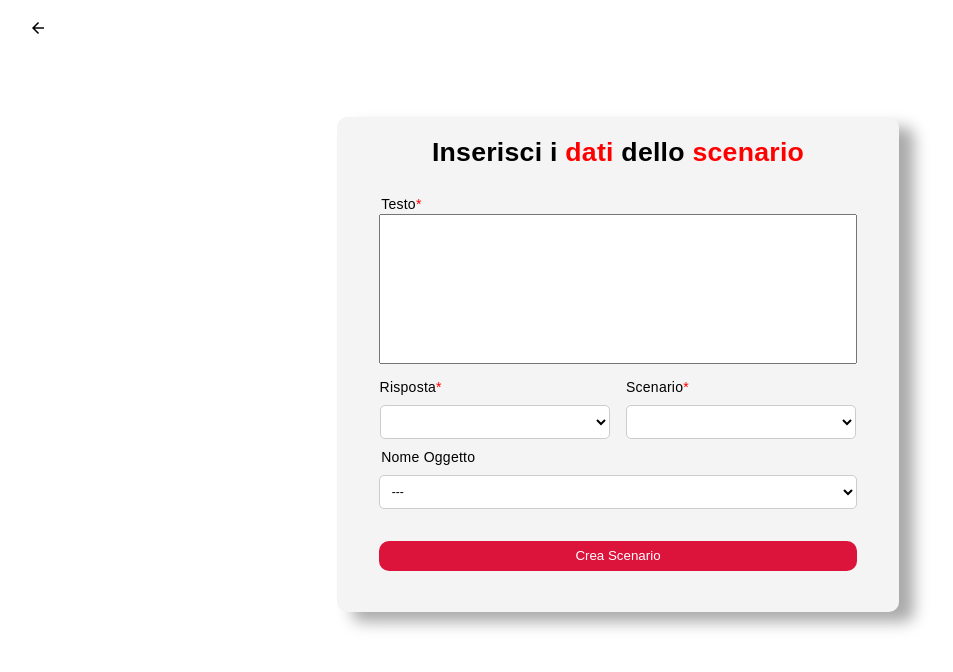
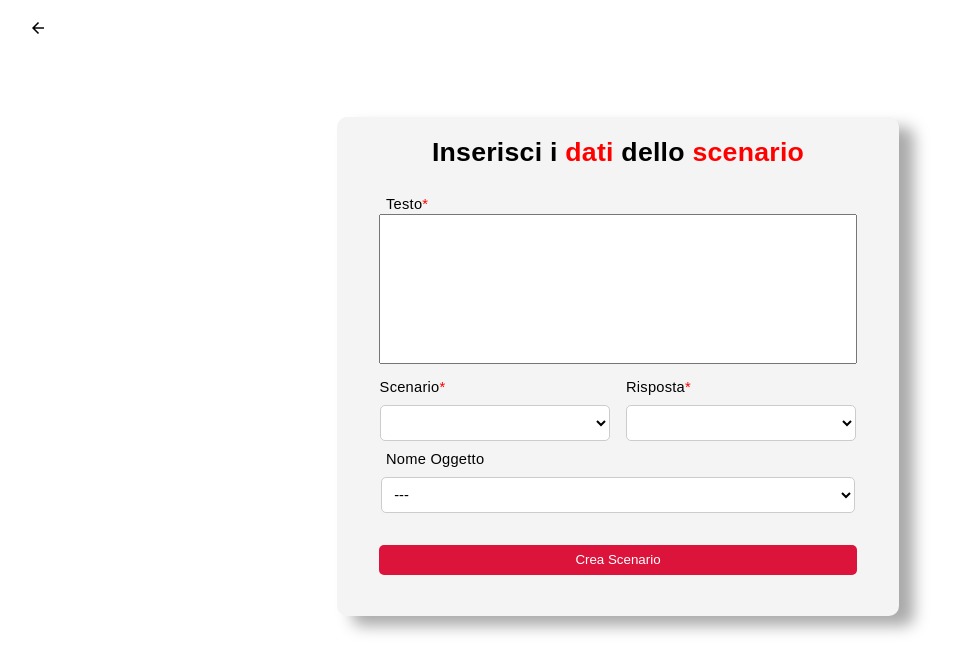
Before and after one commit to tabish29/storJ_SWE, an Angular app in the folder frontend/: page /formScenario in a window 1280 px wide. Shown: the top 672 px of the page, without its empty margins (22-975 px from the left). Built offline with nearby package versions, Linux system fonts and the light colour scheme; sample sign-in values are in the browser's storage.

Commit message:
corretta visualizzazione font e scenario finale

```diff
--- a/frontend/src/app/components/create-story/create-story.component.css
+++ b/frontend/src/app/components/create-story/create-story.component.css
@@ -63,7 +63,6 @@ span {
 }
 
 button {
-    font-size: 9pt;
     color: white;
     width: 95%;
     padding: 7.5px 7.5px;
@@ -79,6 +78,14 @@ button:hover {
 
 #div-text {
     text-align: left;
+    margin-left: 0.5rem;
+    padding-left: 0.5rem;
+    border-left: 2px solid rgb(204, 204, 204, 0.7);
+}
+
+#div-text-hidden {
+    text-align: left;
+    visibility: hidden;
     margin-left: 0.5rem;
     padding-left: 0.5rem;
     border-left: 2px solid rgb(204, 204, 204, 0.7);
--- a/frontend/src/app/components/form-multiple-choice/form-multiple-choice.component.css
+++ b/frontend/src/app/components/form-multiple-choice/form-multiple-choice.component.css
@@ -44,6 +44,7 @@ span {
 }
 
 label {
+    font-size: 11pt;
     margin-top: 0.5rem;
 }
 
@@ -53,14 +54,14 @@ label:hover {
 }
 
 textarea {
-    font-size: 9pt;
+    font-size: 11pt;
     width: 98%;
     height: 112.5px;
     resize: none;
 }
 
 select {
-    font-size: 9pt;
+    font-size: 11pt;
     padding: 8px;
     width: 100%;
     background-color: white;
@@ -69,7 +70,7 @@ select {
 }
 
 input {
-    font-size: 9pt;
+    font-size: 11pt;
     padding: 8px;
     width: 96%;
     background-color: white;
@@ -90,7 +91,7 @@ button {
     padding: 8px;
     background-color: crimson;
     border: none !important;
-    border-radius: 10px;
+    border-radius: 5px;
 }
 
 button:hover {
--- a/frontend/src/app/components/form-scenario/form-scenario.component.css
+++ b/frontend/src/app/components/form-scenario/form-scenario.component.css
@@ -12,6 +12,7 @@
 .div-scenario {
     display: inline;
     text-align: center !important;
+    align-items: center;
     width: 40%;
     height: auto;
     margin-top: 5rem;
@@ -46,6 +47,7 @@ span {
 }
 
 label {
+    font-size: 11pt;
     display: block;
 }
 
@@ -56,11 +58,11 @@ label:hover {
 
 #label-left {
     float: left;
-    margin-left: 1.2rem;
+    margin-left: 1.5rem;
 }
 
 textarea {
-    font-size: 8pt;
+    font-size: 11pt;
     width: 93.5%;
     height: 150px;
     box-sizing: border-box;
@@ -68,7 +70,7 @@ textarea {
 }
 
 #tipoRisposta, #tipoScenario {
-    font-size: 9pt;
+    font-size: 11pt;
     box-sizing: border-box;
     width: 100%;
     margin-top: 0.5rem;
@@ -79,7 +81,7 @@ textarea {
 }
 
 input {
-    font-size: 9pt;
+    font-size: 11pt;
     box-sizing: border-box;
     width: 100%;
     margin-top: 0.5rem;
@@ -95,9 +97,9 @@ input {
 }
 
 #objectSelect {
-    font-size: 9pt;
+    font-size: 11pt;
     box-sizing: border-box;
-    width: 93.5%;
+    width: 92.5%;
     margin-top: 0.5rem;
     padding: 8px;
     border: 1px solid #ccc;
@@ -120,7 +122,7 @@ button {
     padding: 7.5px 7.5px;
     background-color: crimson;
     border: none !important;
-    border-radius: 10px;
+    border-radius: 5px;
 }
 
 button:hover {
--- a/frontend/src/app/components/form-scenario/form-scenario.component.html
+++ b/frontend/src/app/components/form-scenario/form-scenario.component.html
@@ -6,14 +6,6 @@
             <div>
                 <label id="label-left" for="testo">Testo<span>*</span></label>
                 <textarea id="testo" name="testo" required [(ngModel)]="testo"></textarea>
-            </div>
-            <div *ngIf="tipoScenario !== 'FINALE'" class="div-select">
-                <label for="tipoRisposta">Risposta<span>*</span></label>
-                <select id="tipoRisposta" name="tipoRisposta" required [(ngModel)]="tipoRisposta">
-                    <option disabled>Tipologia di risposta</option>
-                    <option value="INDOVINELLO">Indovinello</option>
-                    <option value="MULTIPLA">Multipla</option>
-                </select>
             </div>
             <div class="div-select">
                 <label for="tipoScenario">Scenario<span>*</span></label>
@@ -24,7 +16,15 @@
                     <option value="FINALE">Finale</option>
                 </select>
             </div>
-            <div *ngIf="tipoScenario !== 'FINALE'" class="div-object">
+            <div class="div-select" *ngIf="tipoScenario !== 'FINALE'">
+                <label for="tipoRisposta">Risposta<span>*</span></label>
+                <select id="tipoRisposta" name="tipoRisposta" required [(ngModel)]="tipoRisposta">
+                    <option disabled>Tipologia di risposta</option>
+                    <option value="INDOVINELLO">Indovinello</option>
+                    <option value="MULTIPLA">Multipla</option>
+                </select>
+            </div>
+            <div class="div-object" *ngIf="tipoScenario !== 'FINALE'">
                 <label id="label-left" for="objectSelect">Nome Oggetto</label>
                 <select id="objectSelect" name="objectSelect" [(ngModel)]="selectedObjectId">
                     <option disabled>Nome oggetto</option>
--- a/frontend/src/app/components/form-single-choice/form-single-choice.component.css
+++ b/frontend/src/app/components/form-single-choice/form-single-choice.component.css
@@ -51,6 +51,7 @@ span {
 }
 
 label {
+    font-size: 11pt;
     display: block;
 }
 
@@ -61,11 +62,11 @@ label:hover {
 
 #label-left {
     float: left;
-    margin-left: 1.2rem;
+    margin-left: 1.5rem;
 }
 
 textarea {
-    font-size: 8pt;
+    font-size: 11pt;
     width: 93.5%;
     height: 112.5px;
     box-sizing: border-box;
@@ -73,7 +74,7 @@ textarea {
 }
 
 select {
-    font-size: 8pt;
+    font-size: 11pt;
     width: 100%;
     padding: 8px;
     background-color: white;
@@ -82,7 +83,7 @@ select {
 }
 
 input {
-    font-size: 8pt;
+    font-size: 11pt;
     width: 95%;
     padding: 8px;
     background-color: white;
@@ -105,7 +106,7 @@ button {
     padding: 7.5px 7.5px;
     background-color: crimson;
     border: none !important;
-    border-radius: 10px;
+    border-radius: 5px;
 }
 
 button:hover {
--- a/frontend/src/app/components/form-story-object/form-story-object.component.css
+++ b/frontend/src/app/components/form-story-object/form-story-object.component.css
@@ -38,6 +38,7 @@ span {
 }
 
 label {
+    font-size: 11pt;
     float: left;
     margin-top: 0.5rem;
     margin-bottom: 0.5rem;
@@ -49,7 +50,7 @@ label:hover {
 }
 
 input {
-    font-size: 9pt;
+    font-size: 11pt;
     box-sizing: border-box;
     width: 100%;
     margin-top: 0.5rem;
@@ -65,7 +66,7 @@ input:hover {
 }
 
 textarea {
-    font-size: 9pt;
+    font-size: 11pt;
     width: 98.5%;
     height: 75px;
     resize: none;
@@ -81,7 +82,7 @@ button {
     padding: 7.5px 7.5px;
     background-color: crimson;
     border: none !important;
-    border-radius: 10px;
+    border-radius: 5px;
 }
 
 button:hover {
--- a/frontend/src/app/components/form-story/form-story.component.css
+++ b/frontend/src/app/components/form-story/form-story.component.css
@@ -14,7 +14,7 @@
     display: inline;
     text-align: center;
     width: 25%;
-    height: 300px;
+    height: 275px;
     margin-top: 5rem;
     padding: 25px 25px;
     background-color: rgb(244, 244, 244);
@@ -23,7 +23,7 @@
 }
 
 #title {
-    font-size: 18pt;
+    font-size: 20pt;
     font-weight: bold;
     gap: 1rem;
 }
@@ -44,13 +44,17 @@ span {
     gap: 2rem;
 }
 
+label {
+    font-size: 11pt;
+}
+
 label:hover {
     transition: color 0.5s;
     color: darkred;
 }
 
 input {
-    font-size: 9pt;
+    font-size: 11pt;
     box-sizing: border-box;
     width: 100%;
     margin-top: 0.5rem;
@@ -71,11 +75,10 @@ button {
     width: 90%;
     height: auto;
     margin-top: 1rem;
-    margin-bottom: 1rem;
     padding: 7.5px 7.5px;
     background-color: crimson;
     border: none !important;
-    border-radius: 10px;
+    border-radius: 5px;
 }
 
 button:hover {
--- a/frontend/src/app/components/home-stories/home-stories.component.css
+++ b/frontend/src/app/components/home-stories/home-stories.component.css
@@ -86,7 +86,6 @@ span {
 }
 
 button {
-    font-size: 9pt;
     color: white;
     width: 100%;
     padding: 7.5px 7.5px;
--- a/frontend/src/app/components/navbar/navbar.component.css
+++ b/frontend/src/app/components/navbar/navbar.component.css
@@ -61,7 +61,7 @@ label:hover {
 }
 
 button {
-  font-size: 9pt;
+  font-size: 10pt;
   font-weight: bold;
   width: auto;
   height: auto;
--- a/frontend/src/app/components/stor-jpage/stor-jpage.component.css
+++ b/frontend/src/app/components/stor-jpage/stor-jpage.component.css
@@ -1,16 +1,20 @@
+* {
+    font-family: Arial, Helvetica, sans-serif;
+}
+
 .container {
     display: flex;
     align-items: center;
     justify-content: center;
     width: 100%;
     text-decoration: none;
+    margin-top: 15rem;
 }
 
 .div-welcome {
     font-family: Arial, sans-serif;
-    margin-top: 7.5rem;
     padding: 40px 40px;
-    width: 30%;
+    width: 35%;
     background-color: rgb(244, 244, 244);
     border-radius: 10px;
     text-align: justify;
@@ -26,7 +30,7 @@
 
 p {
     text-align: left;
-    font-size: 16px;
+    font-size: 18px;
 }
 
 span {
```
Also changed, not shown: frontend/src/app/components/create-story/create-story.component.html (+36 -10 lines).
